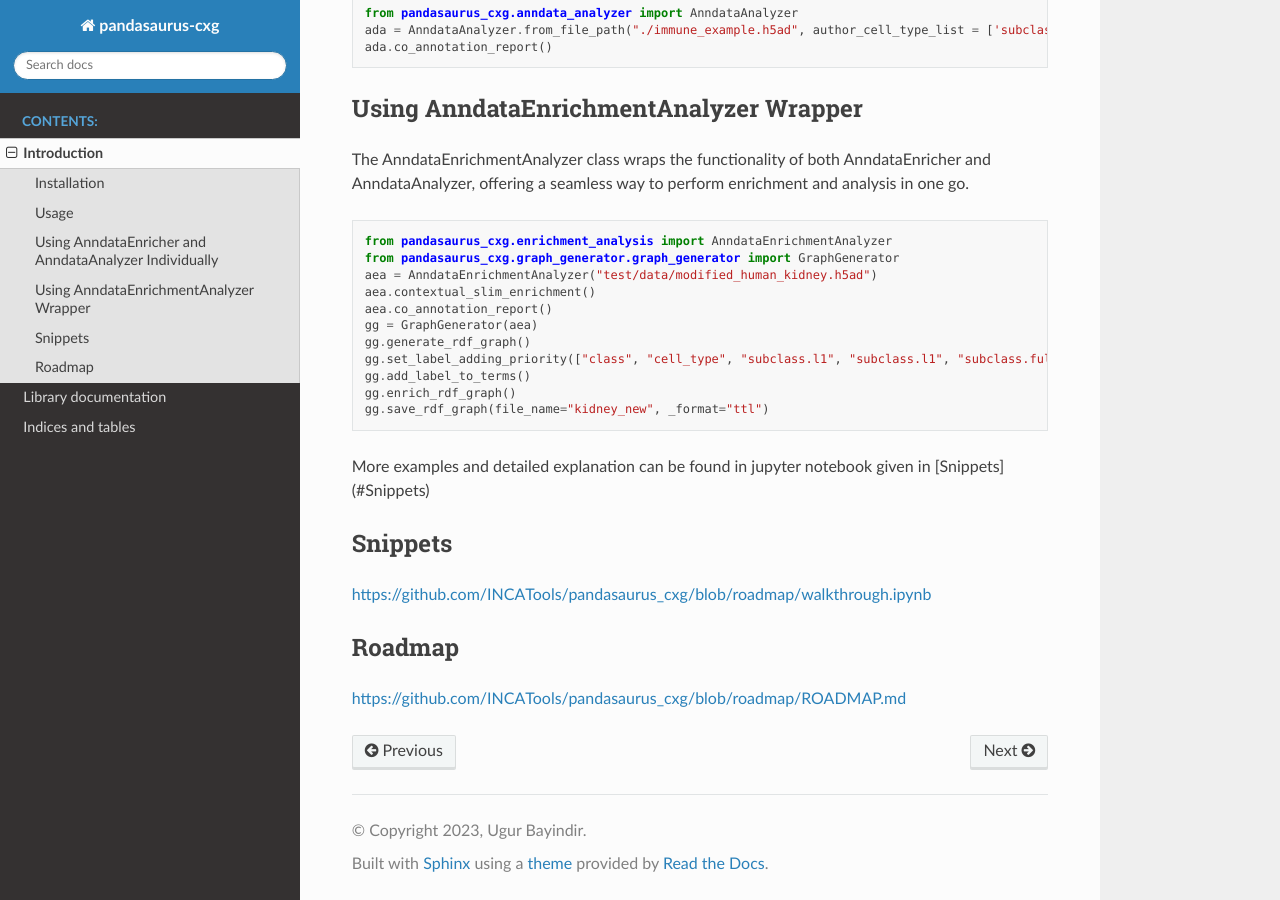
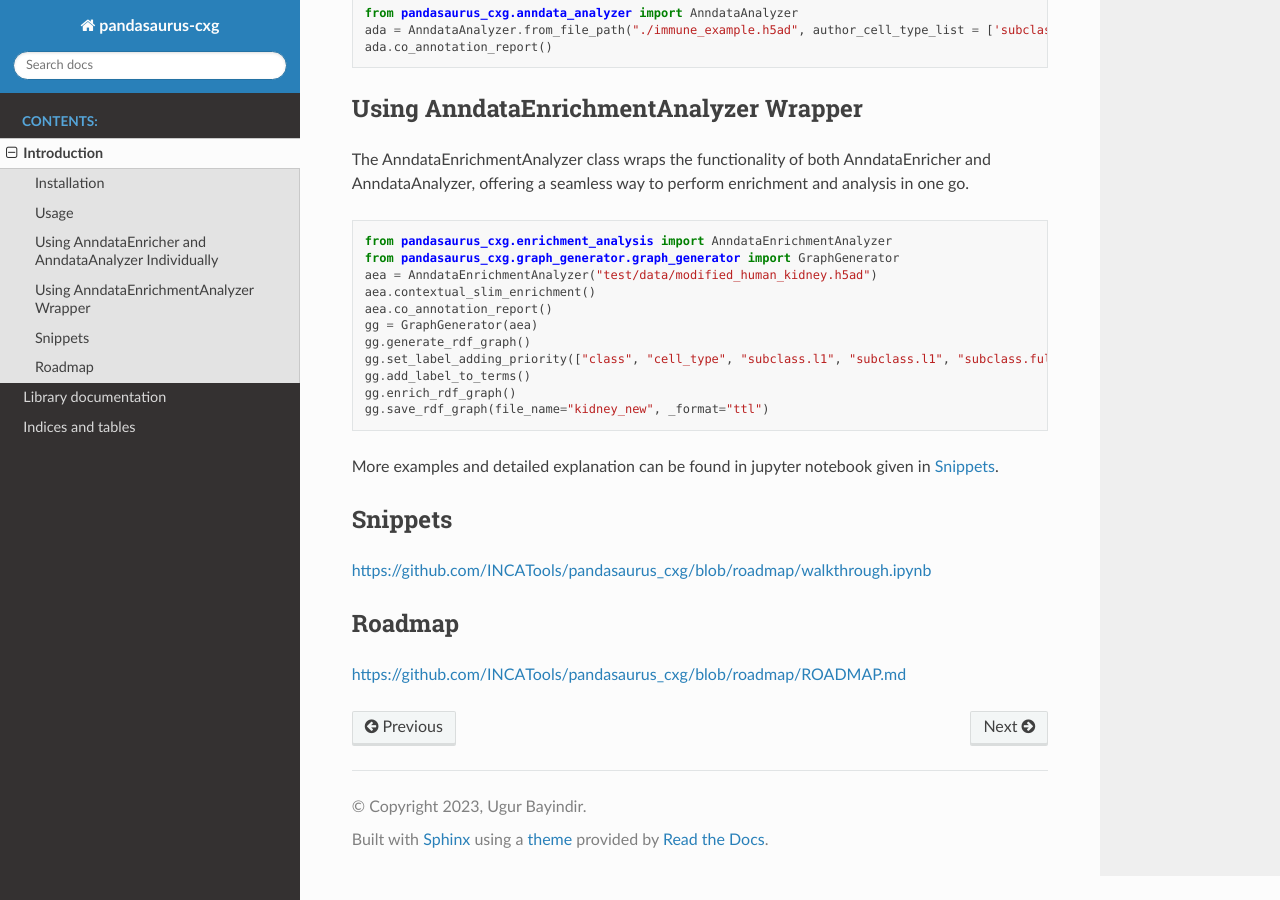
Before and after one commit to INCATools/pandasaurus_cxg, a Sphinx documentation site: the page built from docs/introduction.rst, in a window 1280 px wide and 900 px high, scrolled down 1005 px. Built offline with Sphinx 7.4.7 and the Read the Docs theme 2.0.0, drawn with Linux system fonts in a browser that asks for light colours.

Commit message:
Updated introduction.rst

```diff
--- a/docs/introduction.rst
+++ b/docs/introduction.rst
@@ -58,7 +58,7 @@ The AnndataEnrichmentAnalyzer class wraps the functionality of both AnndataEnric
     gg.enrich_rdf_graph()
     gg.save_rdf_graph(file_name="kidney_new", _format="ttl")
 
-More examples and detailed explanation can be found in jupyter notebook given in [Snippets](#Snippets)
+More examples and detailed explanation can be found in jupyter notebook given in `Snippets <#snippets>`_.
 
 Snippets
 =========
```
